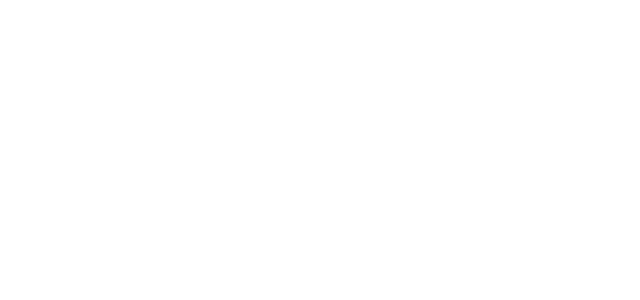
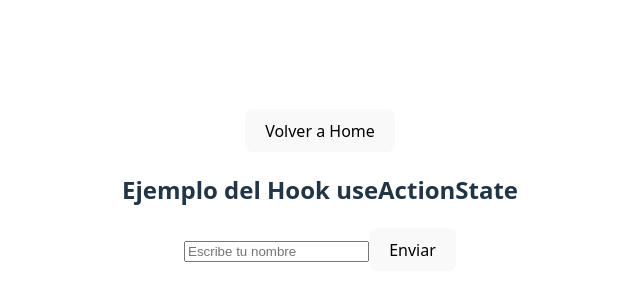
Before and after one commit to Jdmorenoc/Proyecto_SoA, a React (Vite) app in the folder proyecto/: page /useActionState in a window 1280 px wide. Before the commit this address had no page. Shown: the part 210-510 px from the top of the page, without its empty margins (320-960 px from the left). Built offline with nearby package versions, Linux system fonts and the light colour scheme.

Commit message:
Creacion Hook useActionState

```diff
--- a/proyecto/src/App.jsx
+++ b/proyecto/src/App.jsx
@@ -6,6 +6,7 @@
 import UseMemoExample from './playground/UseMemo';
 import UseDeferredValueExample from './playground/UseDeferredValue';
 import UseEffectExample from './playground/UseEffect';
+import UseActionStateExample from './playground/UseActionState';
 
 function App() {
 
@@ -18,6 +19,7 @@
         <Route path="/useMemo" element={<UseMemoExample/>} />
         <Route path="/useDeferredValue" element={<UseDeferredValueExample/>} />
         <Route path="/useEffect" element={<UseEffectExample/>} />
+        <Route path="/useActionState" element={<UseActionStateExample/>} />
       </Routes>
     </BrowserRouter>
   )
--- /dev/null
+++ b/proyecto/src/playground/UseActionState.jsx
@@ -0,0 +1,47 @@
+import { useActionState } from "react";
+import { useNavigate } from "react-router-dom";
+
+async function enviarFormulario(prevState, formData) {
+  const nombre = formData.get("nombre");
+
+  await new Promise((resolve) => setTimeout(resolve, 2000));
+
+  return `Formulario enviado por ${nombre}`;
+}
+
+function UseActionStateExample() {
+
+  const navigate = useNavigate();
+
+  const [estado, formAction, isPending] = useActionState(enviarFormulario, null);
+
+  return (
+    <div>
+
+      <button onClick={() => navigate("/")}>
+        Volver a Home
+      </button>
+
+      <h2>Ejemplo del Hook useActionState</h2>
+
+      <form action={formAction}>
+        <input
+          type="text"
+          name="nombre"
+          placeholder="Escribe tu nombre"
+        />
+
+        <button type="submit">
+          Enviar
+        </button>
+      </form>
+
+      {isPending && <p>Enviando formulario...</p>}
+
+      {estado && <p>{estado}</p>}
+
+    </div>
+  );
+}
+
+export default UseActionStateExample;
```
